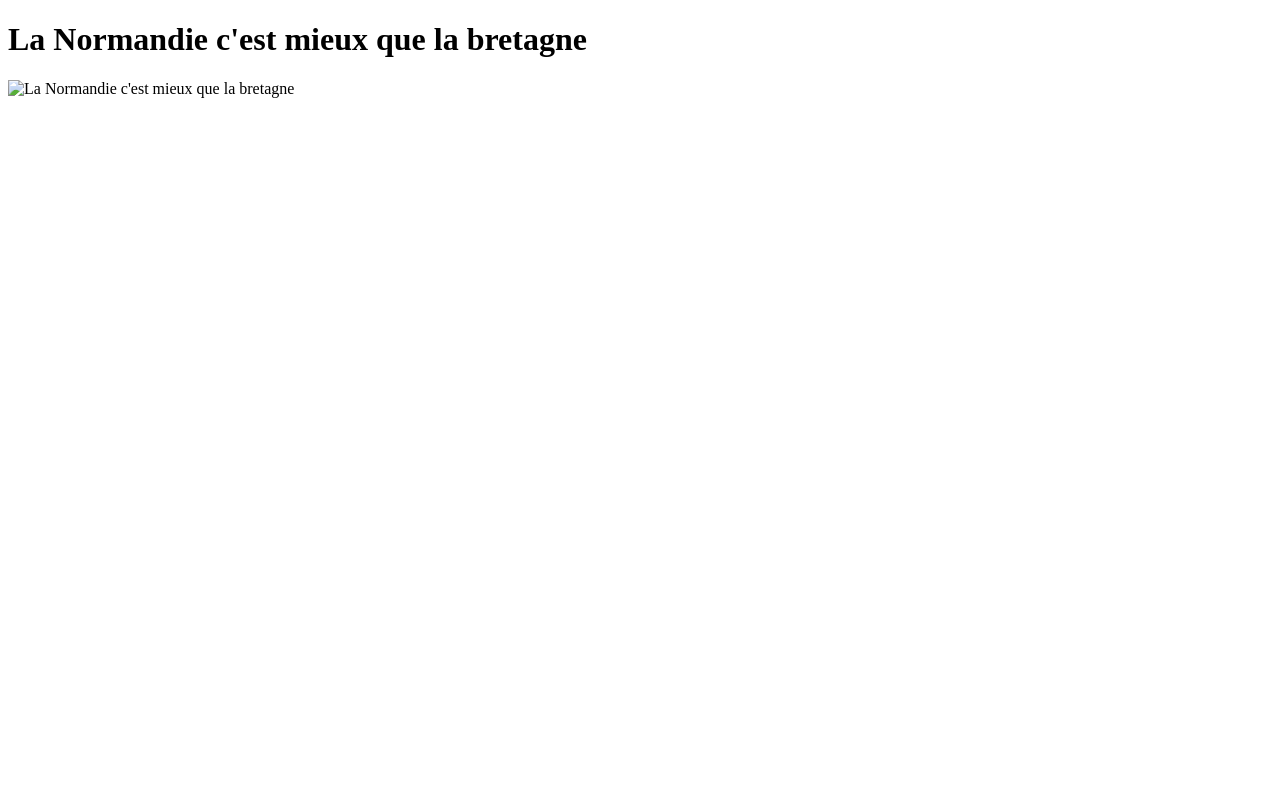
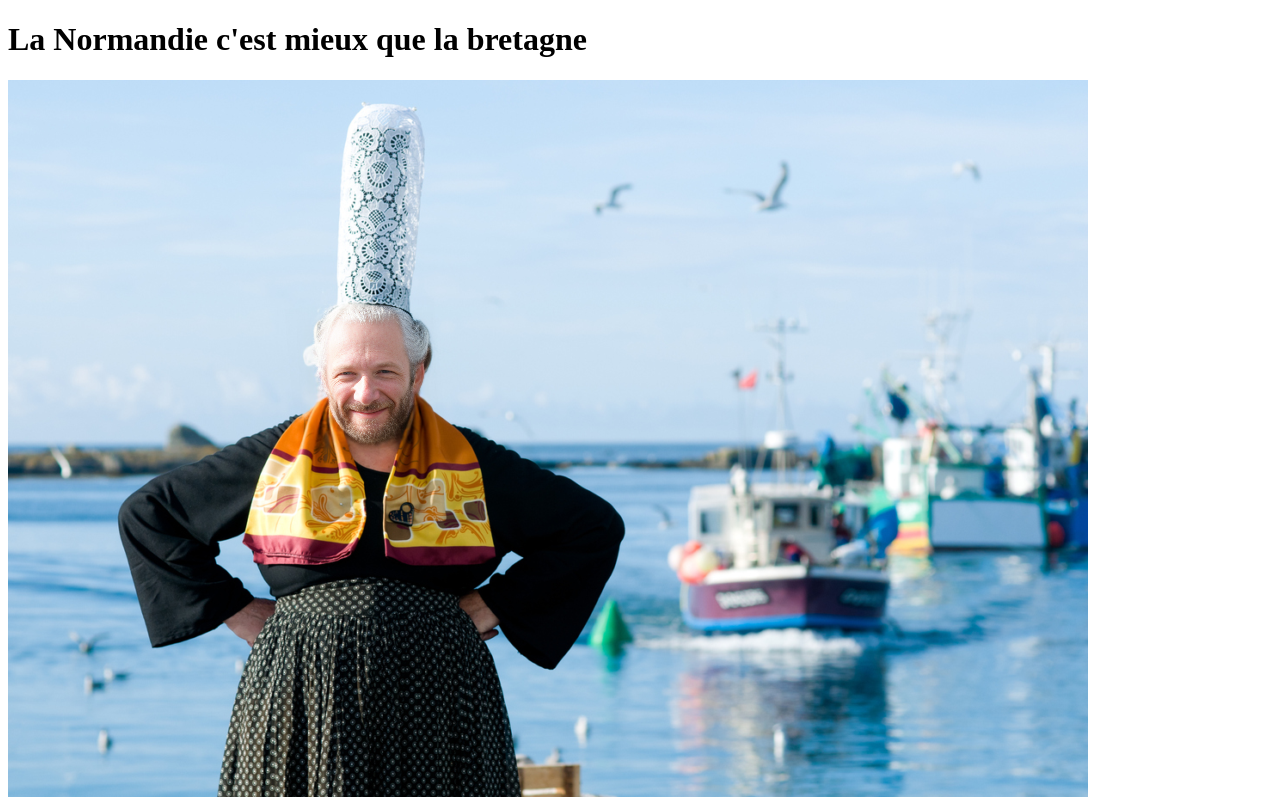
Before and after one commit to julesartd/devsecops-front, a plain HTML site: page static/index.html in a window 1280 px wide. Drawn offline with Linux system fonts and the light colour scheme.

Commit message:
correct file

```diff
--- a/static/index.html
+++ b/static/index.html
@@ -8,6 +8,6 @@
 <body>
     <h1>La Normandie c'est mieux que la bretagne</h1>
 
-    <img src="img/Photo_Face_Swap.png" alt="La Normandie c'est mieux que la bretagne" title="Bouuuh la bretagne">
+    <img src="../img/Photo_Face_Swap.png" alt="La Normandie c'est mieux que la bretagne" title="Bouuuh la bretagne">
 </body>
 </html>
```
